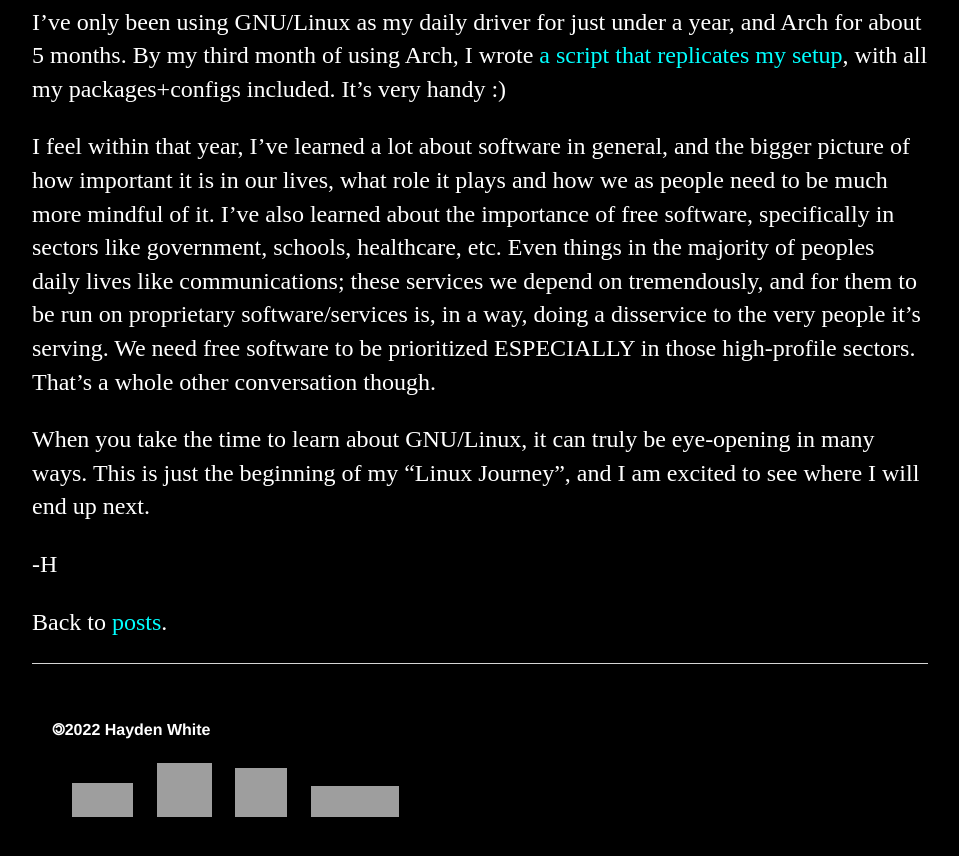
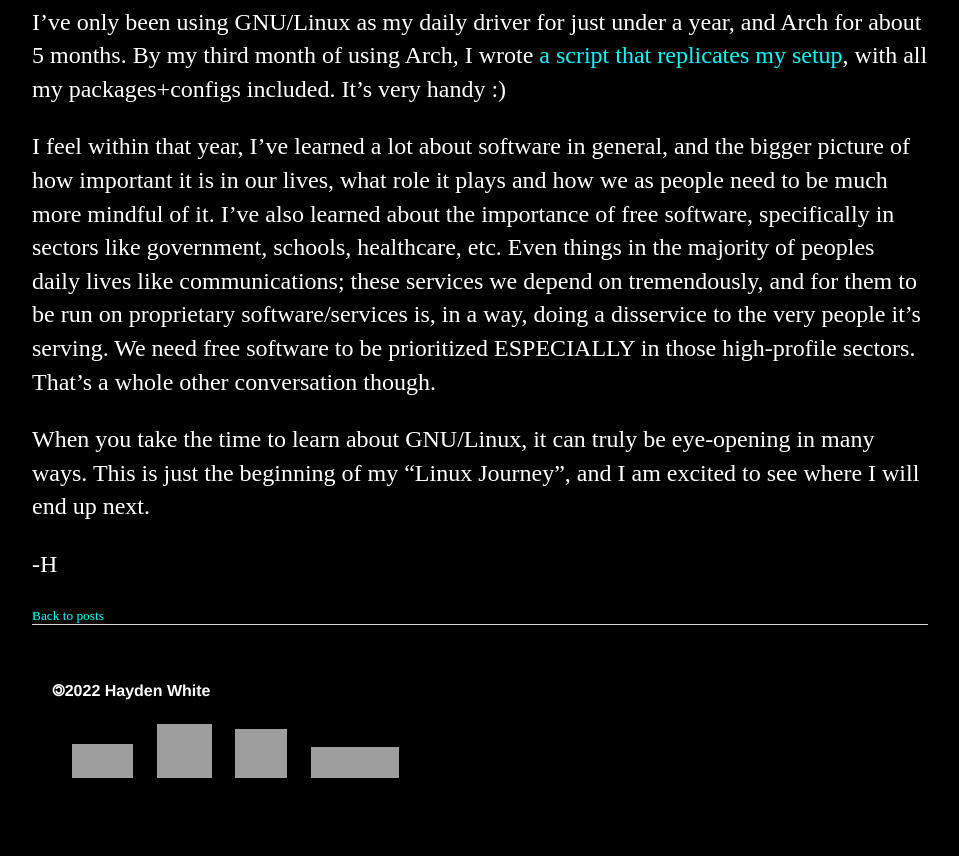
Before and after one commit to whiteVHS/whiteVHS.github.io, a Jekyll site: the page built from _posts/2022-10-24-my-1st-year-with-gnu-linux.md, in a window 1280 px wide and 900 px high, scrolled down 5444 px, cut to the strip 0-856 px from the top of the window. Shown: the whole strip, without its empty margins (160-1119 px from the left). Built offline with Jekyll 4.4.1, drawn with Linux system fonts in a browser that asks for light colours; grey boxes are pictures that could not be loaded.

Commit message:
Update post.html

```diff
--- a/_layouts/post.html
+++ b/_layouts/post.html
@@ -5,5 +5,5 @@
 <p style="color:white" class="meta">{{ page.date | date_to_string }}</p>
 <div class="post">
 {{content}}
-  <p style="color:white">Back to <a href="/blog">posts</a>.</p>
+  <a href="/blog"><small>Back to posts</small></a>
 </div>
```
